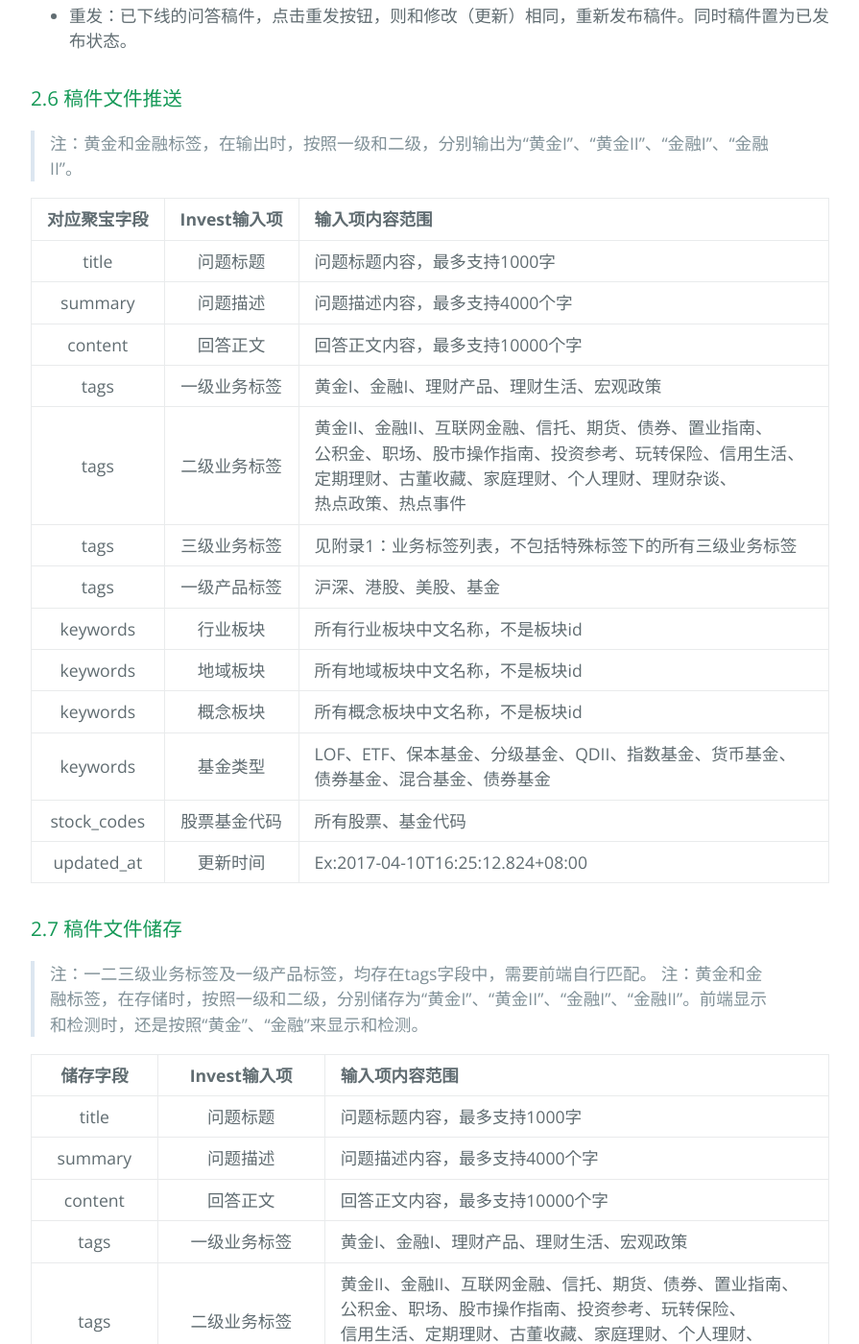
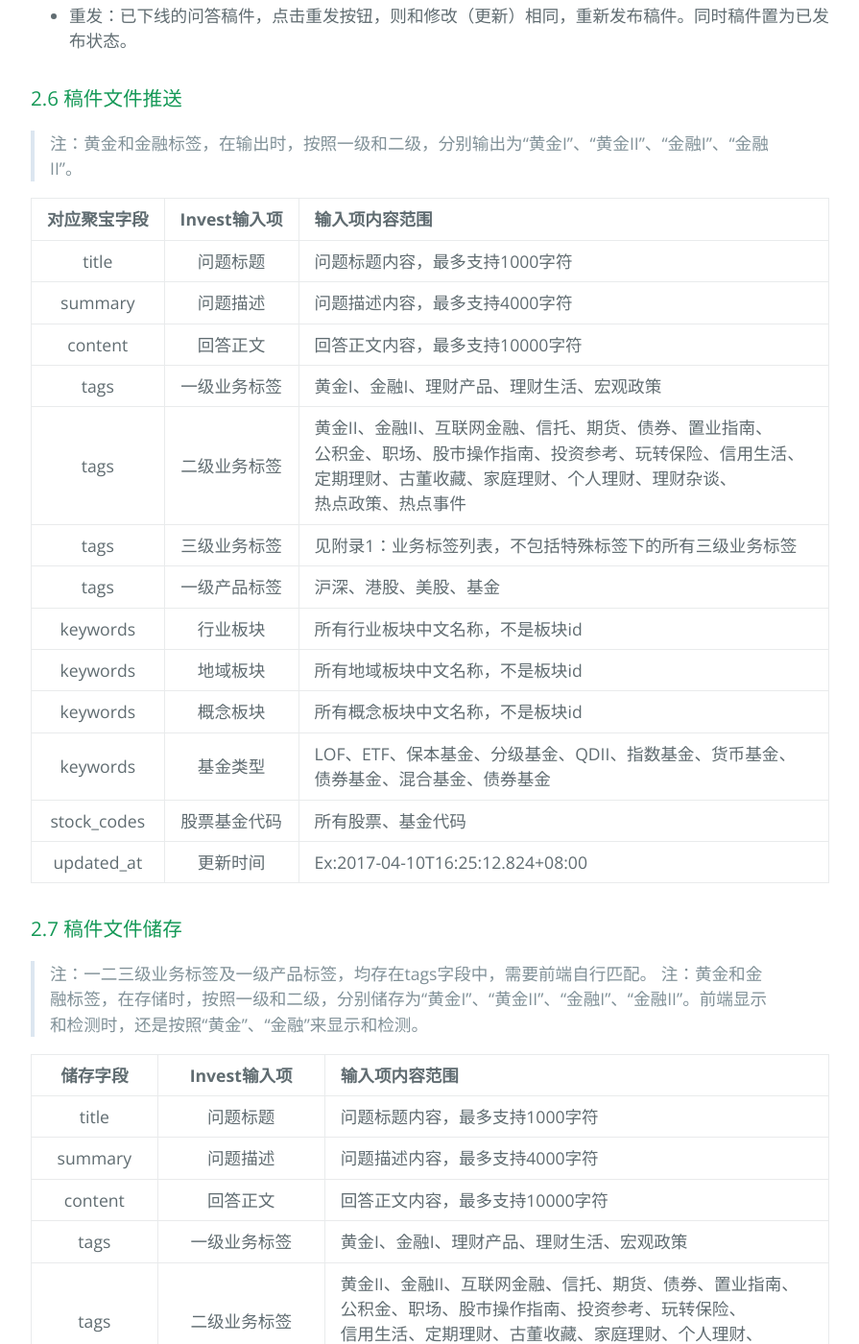
Before and after one commit to Littletreeeeee/prd-invest, a Jekyll site: the page built from documents/prd_invest_jubaoqa.md, in a window 1280 px wide and 1400 px high, scrolled down 10036 px. Shown: the whole window at 96% size, without its empty margins (192-1087 px from the left). Built offline with Jekyll 4.4.1, drawn with Linux system fonts in a browser that asks for light colours; the repository's description, which GitHub fills in, is left out; some of the changed text lies outside the part shown.

Commit message:
edit content

```diff
--- a/documents/prd_invest_jubaoqa.md
+++ b/documents/prd_invest_jubaoqa.md
@@ -51,9 +51,9 @@ layout: default
 
 | 字段名 | 业务含义 | 一财改造 |
 |:---:| :-----------: | :-----------: |
-| title | 问题标题，为空时填“待补充” | 最多支持1000个字，可由编辑修改 |
-| summary | 问题描述，为空时不填 | 最多支持4000个字，可由编辑修改 |
-| content | 回答，为空时填“待补充” | 最多支持10000个字，可由编辑修改 |
+| title | 问题标题，为空时填“待补充” | 最多支持1000字符，可由编辑修改 |
+| summary | 问题描述，为空时不填 | 最多支持4000字符，可由编辑修改 |
+| content | 回答，为空时填“待补充” | 最多支持10000字符，可由编辑修改 |
 | source_id | 问答对的唯一id |  |
 | origin_url | 问题的唯一id |  |
 | origin_date | 数据清洗或传输给一财的时间，仅填充required字段，不一定作为导入时的发帖时间 |  |
@@ -177,9 +177,9 @@ layout: default
 
 | 对应聚宝字段 | Invest输入项 | 输入项内容范围 |
 |:---:| :-----------: | :----------- |
-|title|问题标题|问题标题内容，最多支持1000字|
-|summary|问题描述|问题描述内容，最多支持4000个字|
-|content|回答正文|回答正文内容，最多支持10000个字|
+|title|问题标题|问题标题内容，最多支持1000字符|
+|summary|问题描述|问题描述内容，最多支持4000字符|
+|content|回答正文|回答正文内容，最多支持10000字符|
 |tags|一级业务标签|黄金I、金融I、理财产品、理财生活、宏观政策|
 |tags|二级业务标签|黄金II、金融II、互联网金融、信托、期货、债券、置业指南、公积金、职场、股市操作指南、投资参考、玩转保险、信用生活、定期理财、古董收藏、家庭理财、个人理财、理财杂谈、热点政策、热点事件|
 |tags|三级业务标签|见附录1：业务标签列表，不包括特殊标签下的所有三级业务标签|
@@ -198,9 +198,9 @@ layout: default
 
 | 储存字段 | Invest输入项 | 输入项内容范围 |
 |:---:| :-----------: | :----------- |
-|title|问题标题|问题标题内容，最多支持1000字|
-|summary|问题描述|问题描述内容，最多支持4000个字|
-|content|回答正文|回答正文内容，最多支持10000个字|
+|title|问题标题|问题标题内容，最多支持1000字符|
+|summary|问题描述|问题描述内容，最多支持4000字符|
+|content|回答正文|回答正文内容，最多支持10000字符|
 |tags|一级业务标签|黄金I、金融I、理财产品、理财生活、宏观政策|
 |tags|二级业务标签|黄金II、金融II、互联网金融、信托、期货、债券、置业指南、公积金、职场、股市操作指南、投资参考、玩转保险、信用生活、定期理财、古董收藏、家庭理财、个人理财、理财杂谈、热点政策、热点事件|
 |tags|三级业务标签|见附录1：业务标签列表，不包括特殊标签下的所有三级业务标签|
```
